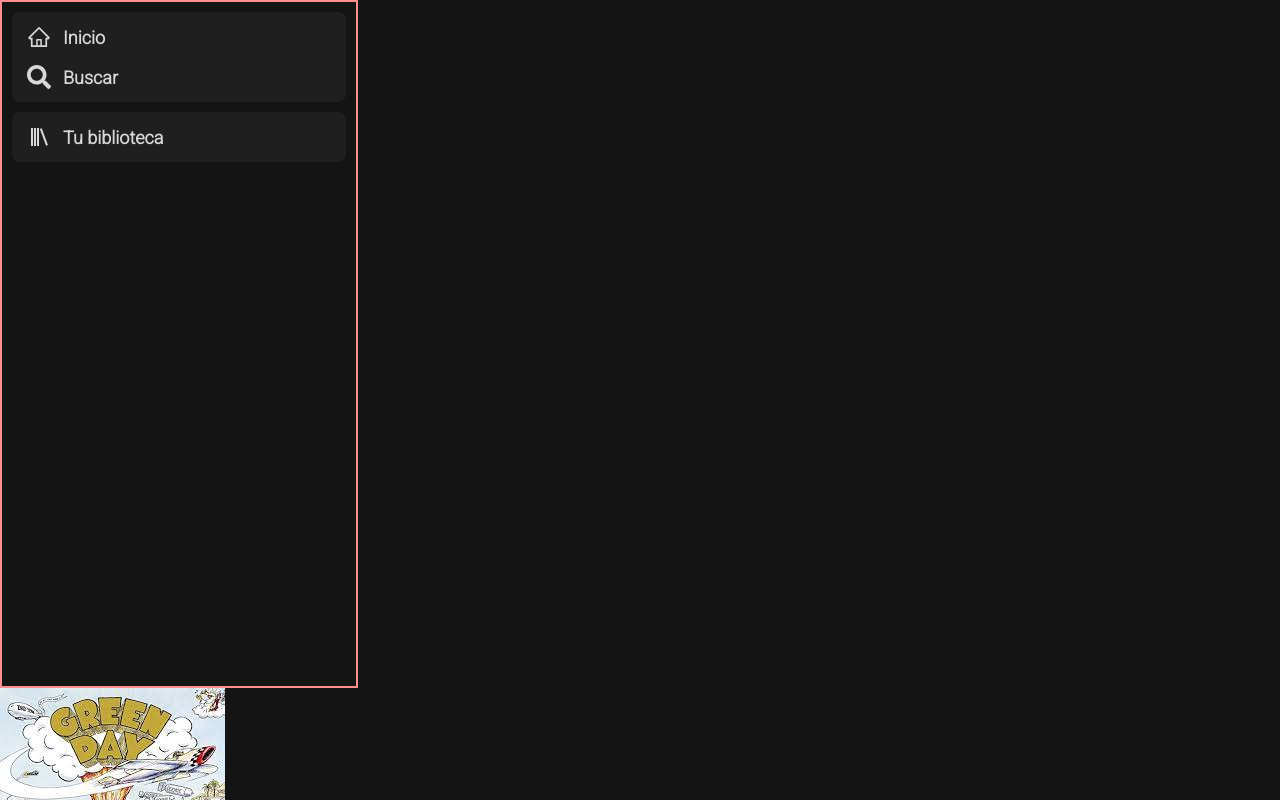
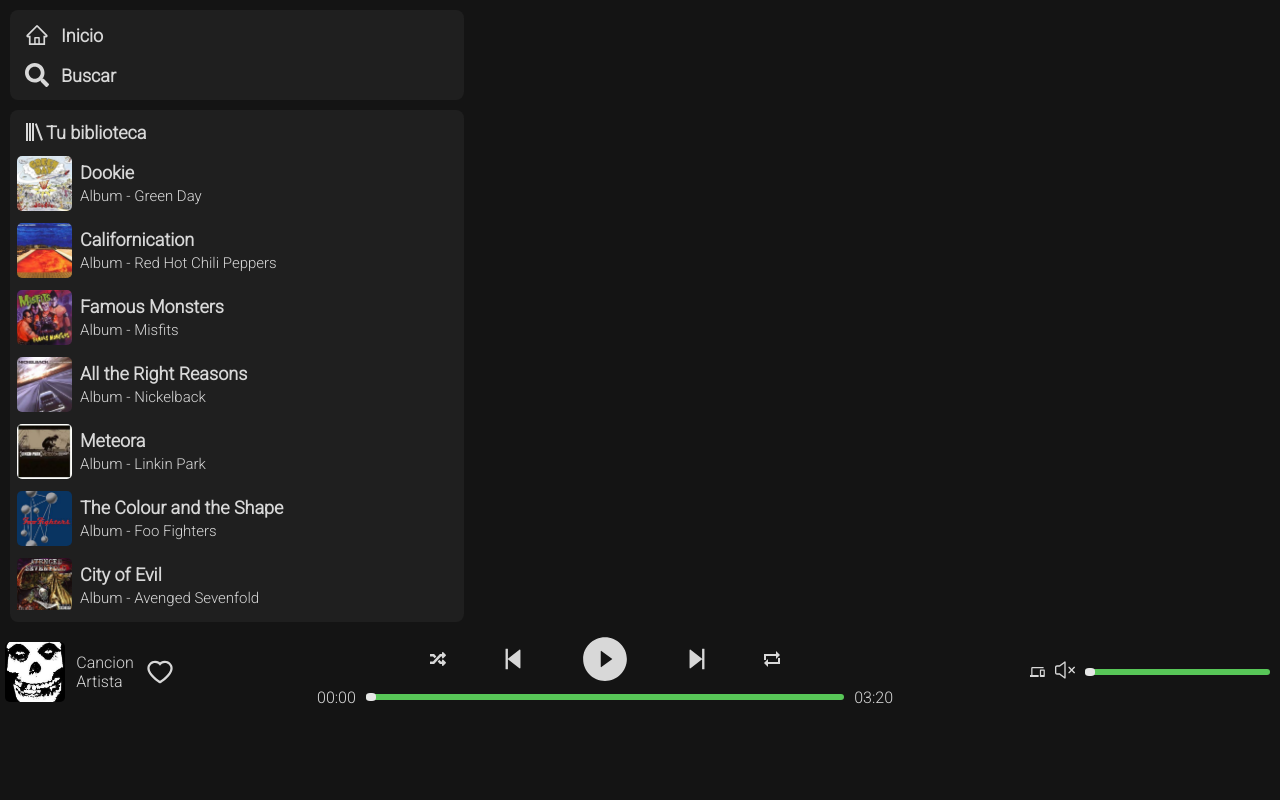
Before and after one commit to br1-gtr/spotify_web_clone, a React (Vite) app: page / in a window 1280 px wide. Shown: the top 800 px of the page. Built offline with nearby package versions, Linux system fonts and the light colour scheme.

Commit message:
style playlist and scroll

```diff
--- a/src/App.jsx
+++ b/src/App.jsx
@@ -1,25 +1,14 @@
 import './App.css';
 import { NavControl } from './components/NavControl';
 import { PlaylistNav } from './components/PlaylistNav';
-import data from '../src/data.js';
+
 function App() {
 	//console.log(data);
 	return (
 		<div>
 			<PlaylistNav />
 
-			{/*<NavControl />*/}
-			{data.map((obj) => (
-				<div>
-					<img src={`${obj.img}`} alt={obj.cd} />
-					<div>
-						<div>
-							<p>{obj.cd}</p>
-							<p>Album - {obj.artist}</p>
-						</div>
-					</div>
-				</div>
-			))}
+			<NavControl />
 		</div>
 	);
 }
--- /dev/null
+++ b/src/components/PlaylistDetail.jsx
@@ -0,0 +1,25 @@
+import React from 'react';
+import '../style/PlaylistDetail.css';
+
+export const PlaylistDetail = ({ data }) => {
+	console.log(data);
+	return (
+		<div className="playlist-detail">
+			{data.map((album) => (
+				<div id={album.cd} className="playlist-detail_item">
+					<img
+						src={`${album.img}`}
+						alt={album.cd}
+						className="playlist-detail_item_img"
+					/>
+					<div className="playlist-detail_item_info">
+						<p className="playlist-detail_item_info-album">{album.cd}</p>
+						<p className="playlist-detail_item_info-artist">
+							Album - {album.artist}
+						</p>
+					</div>
+				</div>
+			))}
+		</div>
+	);
+};
--- a/src/components/PlaylistNav.jsx
+++ b/src/components/PlaylistNav.jsx
@@ -1,8 +1,14 @@
 import React from 'react';
+
+import { PlaylistDetail } from './PlaylistDetail';
+import data from '../data.js';
+
 import { AiOutlineHome } from 'react-icons/ai';
 import { FaSearch } from 'react-icons/fa';
 import { BiLibrary } from 'react-icons/bi';
+
 import '../style/PlaylistNav.css';
+
 export const PlaylistNav = () => {
 	const iconSize = 24;
 	return (
@@ -19,8 +25,11 @@ export const PlaylistNav = () => {
 			</div>
 			<div className="playlist_data">
 				<div className="playlist_data-header">
-					<BiLibrary size={iconSize} />
-					<p>Tu biblioteca</p>
+					<div className="playlist_data-header_title">
+						<BiLibrary size={iconSize} />
+						<p>Tu biblioteca</p>
+					</div>
+					<PlaylistDetail data={data} />
 				</div>
 			</div>
 		</div>
--- a/src/style/NavControl.css
+++ b/src/style/NavControl.css
@@ -1,9 +1,9 @@
 .nav-control {
-	position: fixed;
+	/*position: fixed;*/
 	bottom: 0;
 	color: white;
 	width: 100%;
-	height: 80px;
+	min-height: 80px;
 	background-color: rgb(20, 20, 20);
 	display: flex;
 	justify-content: space-between;
--- /dev/null
+++ b/src/style/PlaylistDetail.css
@@ -0,0 +1,51 @@
+@import './color.css';
+.playlist-detail {
+	display: flex;
+	flex-direction: column;
+	padding: 4px 2px;
+	margin: 2px;
+	width: 100%;
+	max-height: 58vh; /*Establece a su vez la pocision/tamaño del display-control*/
+	overflow-y: scroll; /*SCROLL (estilos barra escroll al final)*/
+
+	.playlist-detail_item {
+		cursor: pointer;
+		border-radius: 6px;
+		transition: all 0.15s; /*TRANSITION*/
+		display: flex;
+		justify-content: start;
+		align-items: center;
+		padding: 3px;
+		margin: 3px 0px;
+		.playlist-detail_item_img {
+			width: 55px;
+			border-radius: 5px;
+			margin-right: 8px;
+		}
+		.playlist-detail_item_info {
+			.playlist-detail_item_info-album {
+				font-size: 18px;
+				font-weight: bolder;
+			}
+			.playlist-detail_item_info-artist {
+				font-size: 15px;
+				font-weight: lighter;
+			}
+			.playlist-detail_item_info-album,
+			.playlist-detail_item_info-artist {
+				margin: 4.5px 0px;
+			}
+		}
+	}
+	/*HOVER*/
+	.playlist-detail_item:hover {
+		background-color: var(--light_2);
+	}
+}
+/*Estilo SCROLL*/
+.playlist-detail::-webkit-scrollbar {
+	width: 8px;
+}
+.playlist-detail::-webkit-scrollbar-thumb {
+	background-color: var(--light_2);
+}
--- a/src/style/PlaylistNav.css
+++ b/src/style/PlaylistNav.css
@@ -2,10 +2,9 @@
 .playlist {
 	font-size: 18px;
 	padding: 10px;
-	width: 28vw;
-	height: 86vh; /*borde superior de panel control*/
-	/*background-color: blueviolet;*/
-	border: 2px solid rgb(255, 142, 142);
+	width: 37vw;
+	/*borde superior de panel control*/
+
 	/*Playlist HOME*/
 	.playlist_home {
 		margin-bottom: 10px;
@@ -32,7 +31,7 @@
 	/*Playlist DATA*/
 	.playlist_data {
 		font-weight: bold;
-		padding: 5px 15px;
+		padding: 2px;
 		border-radius: 8px;
 		background-color: var(--bg-section);
 		display: flex;
@@ -40,12 +39,18 @@
 		justify-content: center;
 		align-items: start;
 		.playlist_data-header {
+			height: 100%;
 			display: flex;
+			flex-direction: column;
 			justify-content: center;
 			align-items: center;
 			margin: 8px 0px;
-			> p {
-				margin-left: 12px;
+			.playlist_data-header_title {
+				padding-left: 10px;
+				width: 100%;
+				display: flex;
+				justify-content: start;
+				align-items: center;
 			}
 		}
 	}
--- a/src/style/color.css
+++ b/src/style/color.css
@@ -3,4 +3,5 @@
 	--bg-section: rgba(37, 37, 37, 0.671);
 	--green-main: #53be49;
 	--light: rgb(216, 216, 216);
+	--light_2: rgba(216, 216, 216, 0.24);
 }
```
